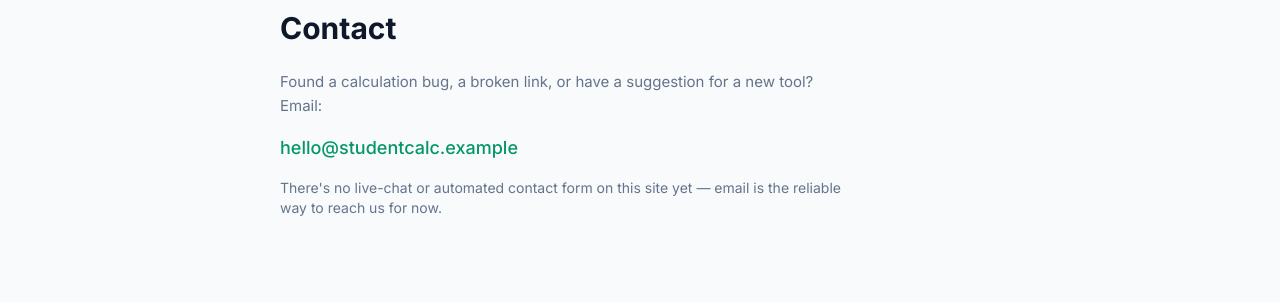
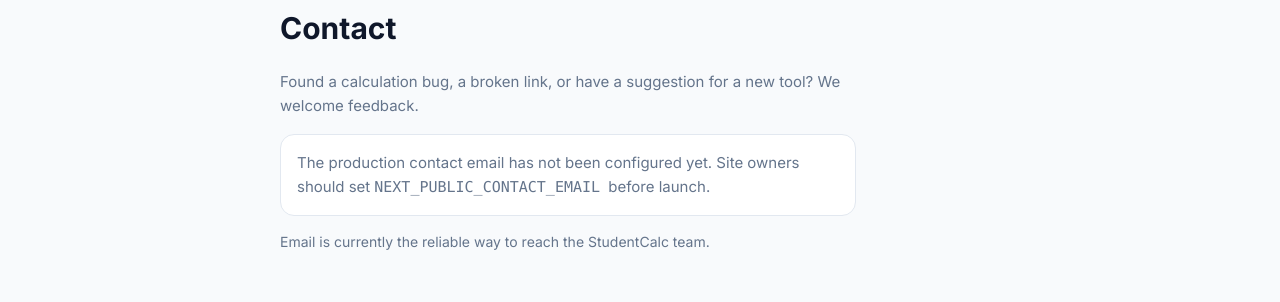
Before and after one commit to LinukaBandara/Studentcalc, a Next.js app: page /contact in a window 1280 px wide. Shown: the part 139-441 px from the top of the page. Built offline with nearby package versions, Linux system fonts and the light colour scheme; no server answers.

Commit message:
Remove placeholder contact email

```diff
--- a/app/contact/page.tsx
+++ b/app/contact/page.tsx
@@ -1,5 +1,6 @@
 import type { Metadata } from "next";
 import Breadcrumbs from "@/components/layout/Breadcrumbs";
+import { getContactEmail } from "@/lib/site";
 
 export const metadata: Metadata = {
   title: "Contact StudentCalc",
@@ -8,6 +9,8 @@ export const metadata: Metadata = {
 };
 
 export default function ContactPage() {
+  const contactEmail = getContactEmail();
+
   return (
     <div className="mx-auto max-w-3xl px-4 sm:px-6 py-10">
       <Breadcrumbs crumbs={[{ name: "Home", href: "/" }, { name: "Contact", href: "/contact" }]} />
@@ -15,19 +18,28 @@ export default function ContactPage() {
 
       <div className="text-[15px] text-slate space-y-4 max-w-xl">
         <p>
-          Found a calculation bug, a broken link, or have a suggestion for a new tool? Email:
+          Found a calculation bug, a broken link, or have a suggestion for a new tool?
+          We welcome feedback.
         </p>
+
+        {contactEmail ? (
           <p>
             <a
-            href="mailto:hello@studentcalc.example"
+              href={`mailto:${contactEmail}`}
               className="text-emerald font-medium hover:underline text-lg"
             >
-            hello@studentcalc.example
+              {contactEmail}
             </a>
           </p>
+        ) : (
+          <p className="rounded-card border border-borderc bg-white p-4">
+            The production contact email has not been configured yet. Site owners should set
+            <code className="mx-1">NEXT_PUBLIC_CONTACT_EMAIL</code> before launch.
+          </p>
+        )}
+
         <p className="text-sm">
-          There's no live-chat or automated contact form on this site yet — email is the
-          reliable way to reach us for now.
+          Email is currently the reliable way to reach the StudentCalc team.
         </p>
       </div>
     </div>
```
Lines whose indentation alone changed are shown as unchanged.
